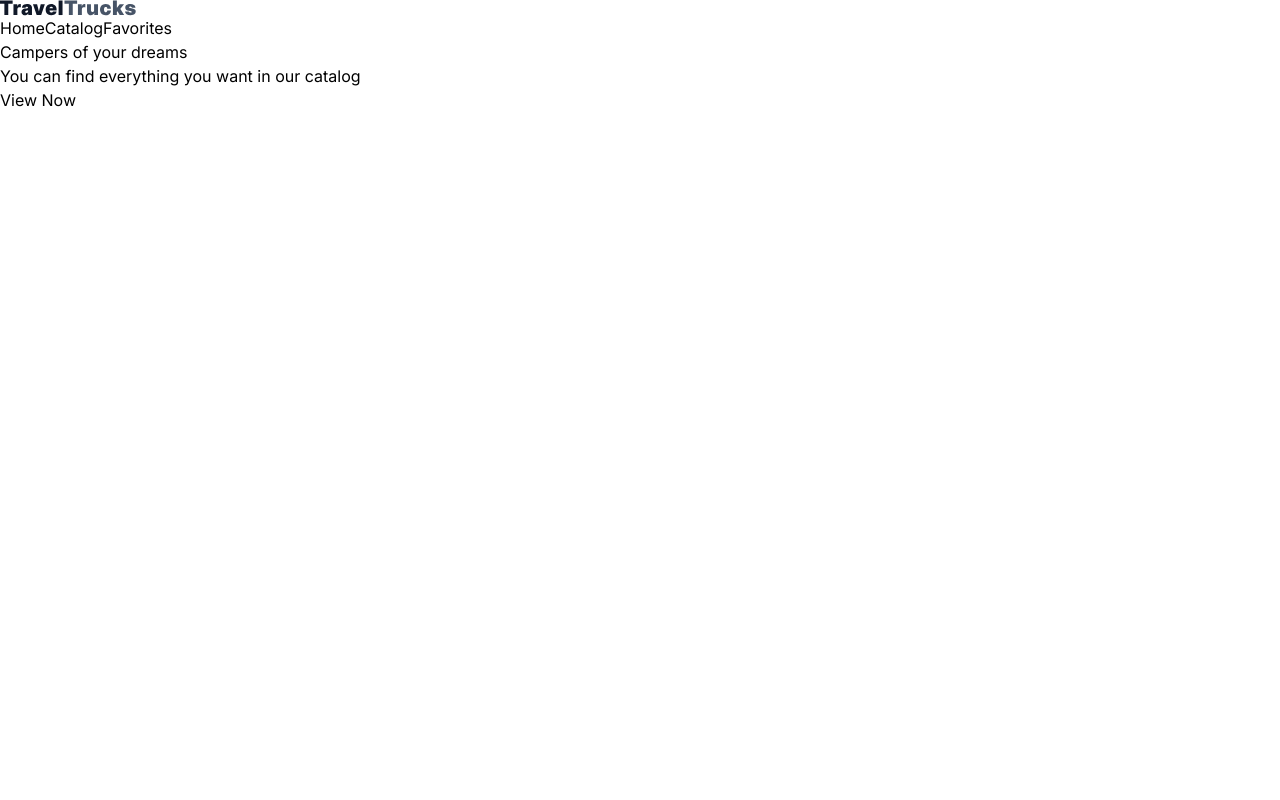
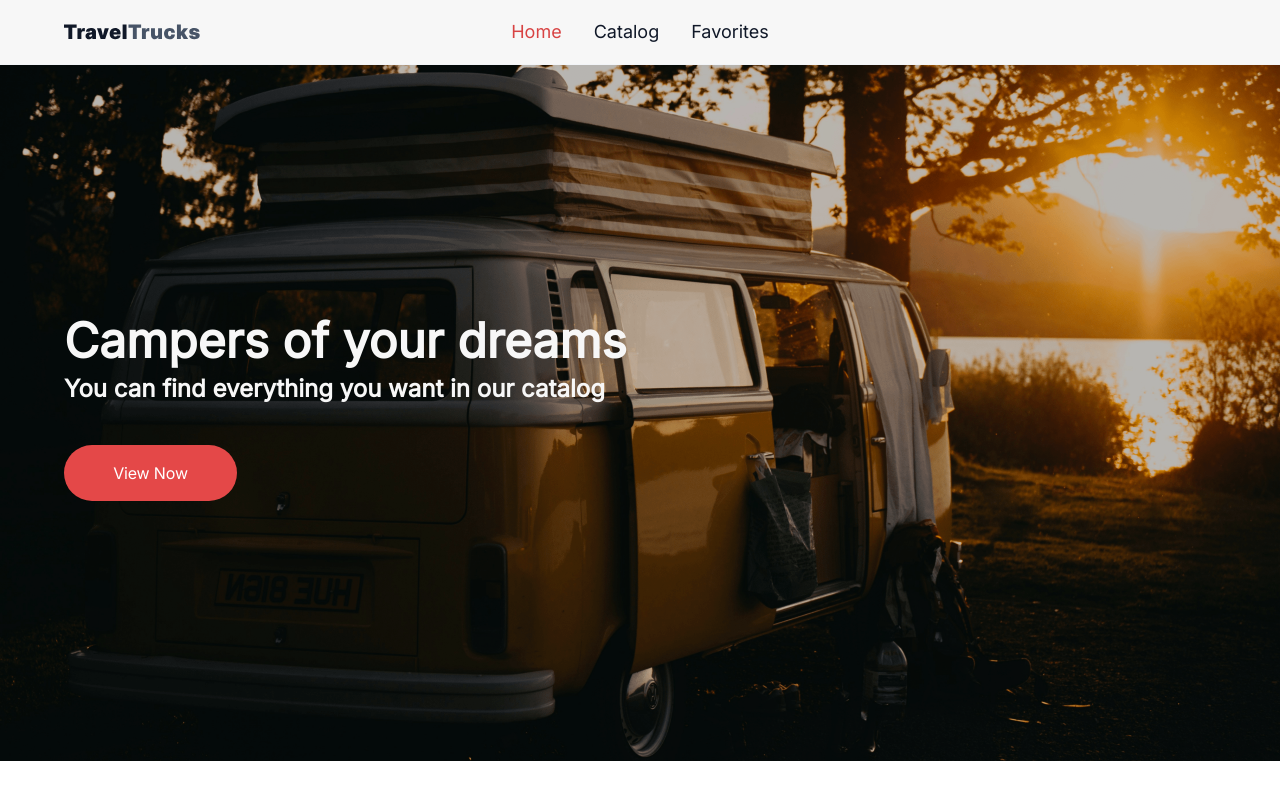
Before and after one commit to ViktorSvertoka/travel-trucks, a React (Vite) app: page / in a window 1280 px wide. Built offline with nearby package versions, Linux system fonts and the light colour scheme.

Commit message:
Update tailwind.config.js

```diff
--- a/tailwind.config.js
+++ b/tailwind.config.js
@@ -1,8 +1,35 @@
 /** @type {import('tailwindcss').Config} */
 export default {
-  content: [],
+  content: [
+    "./src/pages/**/*.{js,ts,jsx,tsx,mdx}",
+    "./src/components/**/*.{js,ts,jsx,tsx,mdx}",
+  ],
   theme: {
-    extend: {},
+    extend: {
+      backgroundImage: {
+        heroDesktop: `url(./src/images/hero.png)`,
+      },
+      screens: {
+        xs: "375px",
+        sm: "834px",
+        lg: "1440px",
+      },
+      colors: {
+        main: "#101828",
+        text: "#475467",
+        white: "#ffffff",
+        inputs: "#f7f7f7",
+        badges: "#f2f4f7",
+        gray: "#6c717b",
+        grayLight: "#dadde1",
+        button: "#e44848",
+        buttonHover: "#d84343",
+        rating: "#ffc531",
+      },
+      fontFamily: {
+        inter: ["Inter", "sans-serif"],
+      },
+    },
   },
   plugins: [],
-}
+};
```
